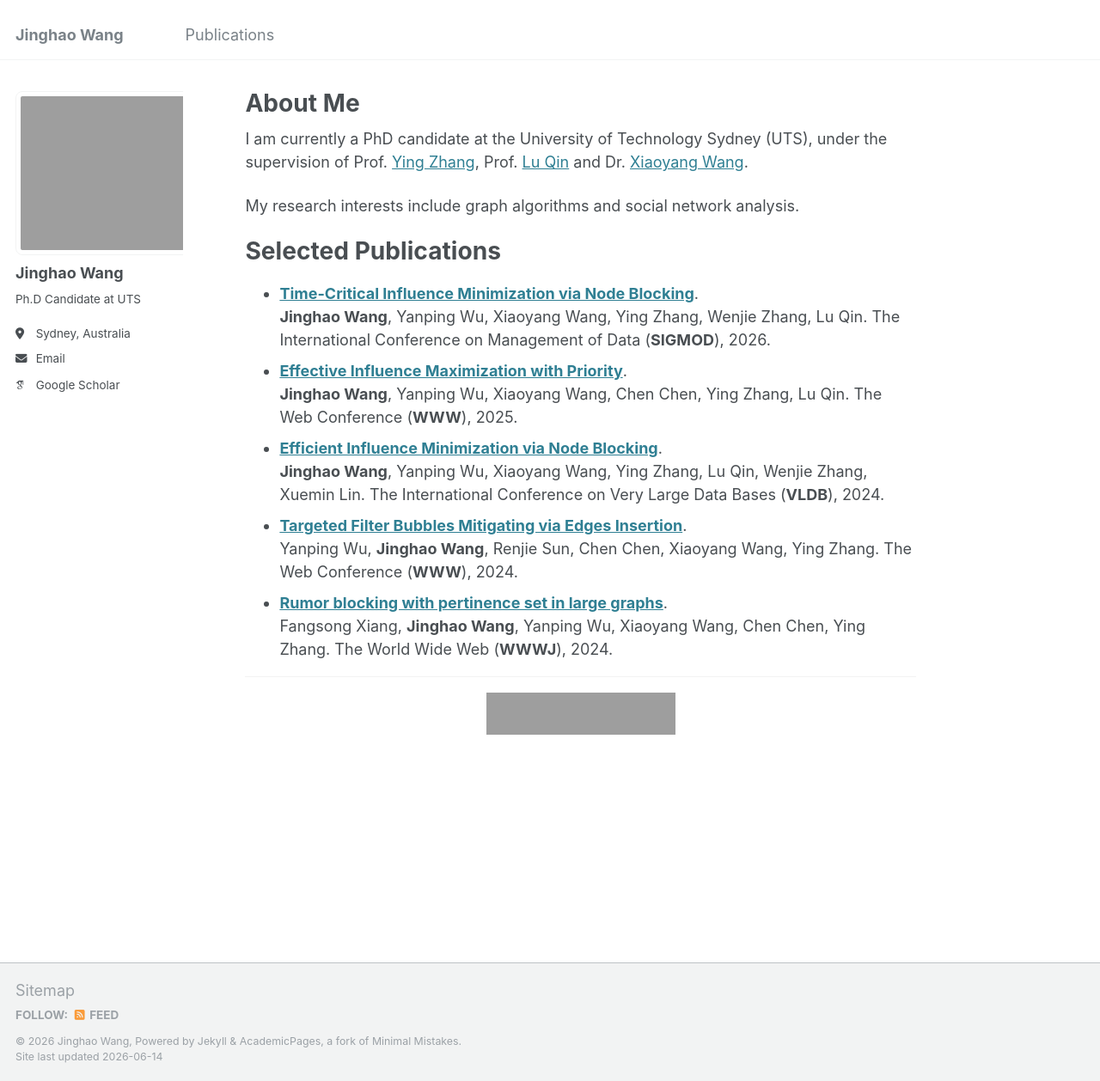
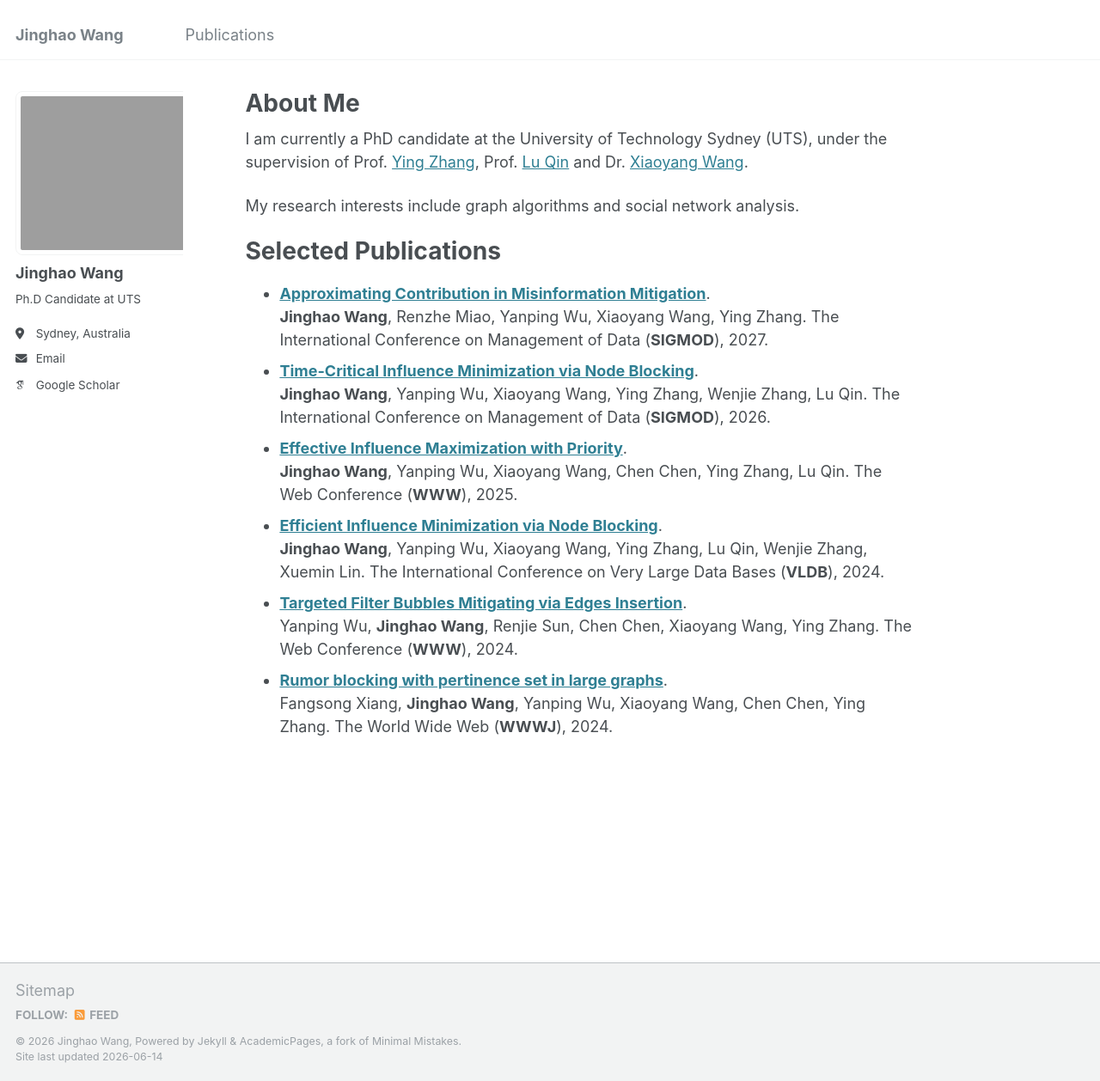
Before and after one commit to wjh0116/wjh0116.github.io, a Jekyll site: the page built from _pages/about.md, in a window 1280 px wide and 1258 px high. Shown: the whole window at 86% size. Built offline with Jekyll 4.4.1, drawn with Linux system fonts in a browser that asks for light colours; some web fonts are replaced; grey boxes are pictures that could not be loaded.

Commit message:
Add SIGMOD 2027 paper and remove visitors map
- Add "Approximating Contribution in Misinformation Mitigation" (SIGMOD 2027) to Selected Publications
- Remove MapMyVisitors widget and orphaned divider from about page

Co-Authored-By: Claude Opus 4.8 (1M context) <noreply@anthropic.com>

```diff
--- a/_pages/about.md
+++ b/_pages/about.md
@@ -16,6 +16,9 @@ My research interests include graph algorithms and social network analysis.
 Selected Publications
 ======
 
+- [**Approximating Contribution in Misinformation Mitigation**]().
+**Jinghao Wang**, Renzhe Miao, Yanping Wu, Xiaoyang Wang, Ying Zhang.
+The International Conference on Management of Data (**SIGMOD**), 2027.
 - [**Time-Critical Influence Minimization via Node Blocking**]().
 **Jinghao Wang**, Yanping Wu, Xiaoyang Wang, Ying Zhang, Wenjie Zhang, Lu Qin.
 The International Conference on Management of Data (**SIGMOD**), 2026.
@@ -31,12 +34,3 @@ The Web Conference (**WWW**), 2024.
 - [**Rumor blocking with pertinence set in large graphs**](https://link.springer.com/article/10.1007/s11280-024-01235-w).
 Fangsong Xiang, **Jinghao Wang**, Yanping Wu, Xiaoyang Wang, Chen Chen, Ying Zhang.
 The World Wide Web (**WWWJ**), 2024.
-
----
-
-<!-- Visitors map (small) -->
-<div style="margin: 12px 0; text-align: center;">
-<a href="https://mapmyvisitors.com/web/1byyp" title="Visitors map" rel="nofollow noopener" target="_blank">
-  <img src="https://mapmyvisitors.com/map.png?d=ZGYmA-QzJAw2he16aq7ZJjQdxww-7x_y3ZDfth99njk&cl=ffffff" alt="Visitors map" width="220" style="border:0; max-width:100%; height:auto; vertical-align:middle;" />
-</a>
-</div>
```
